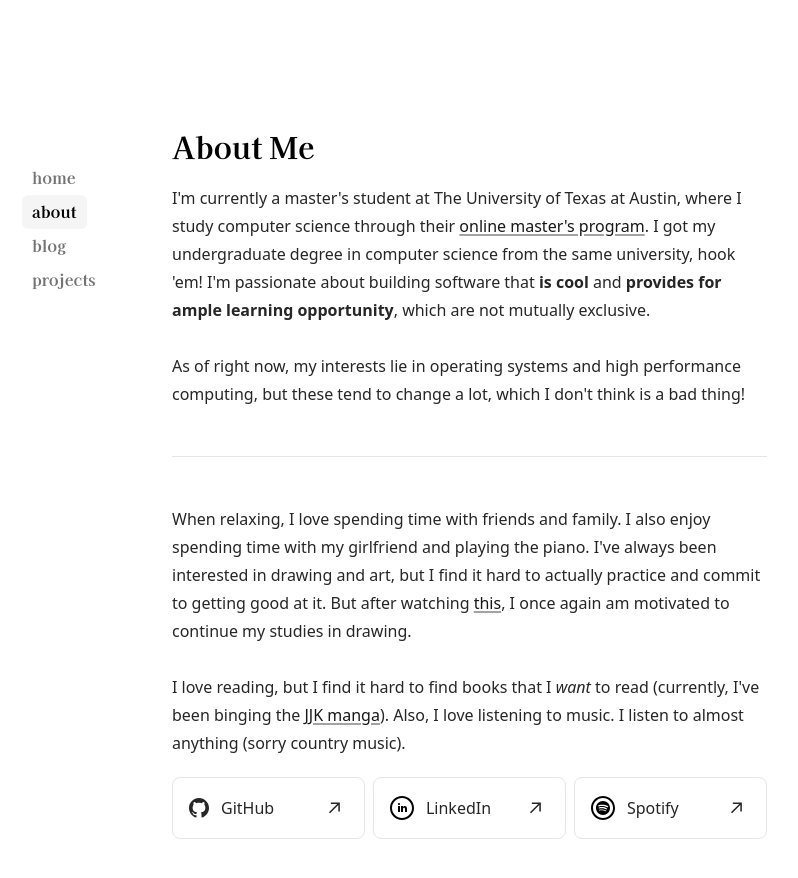
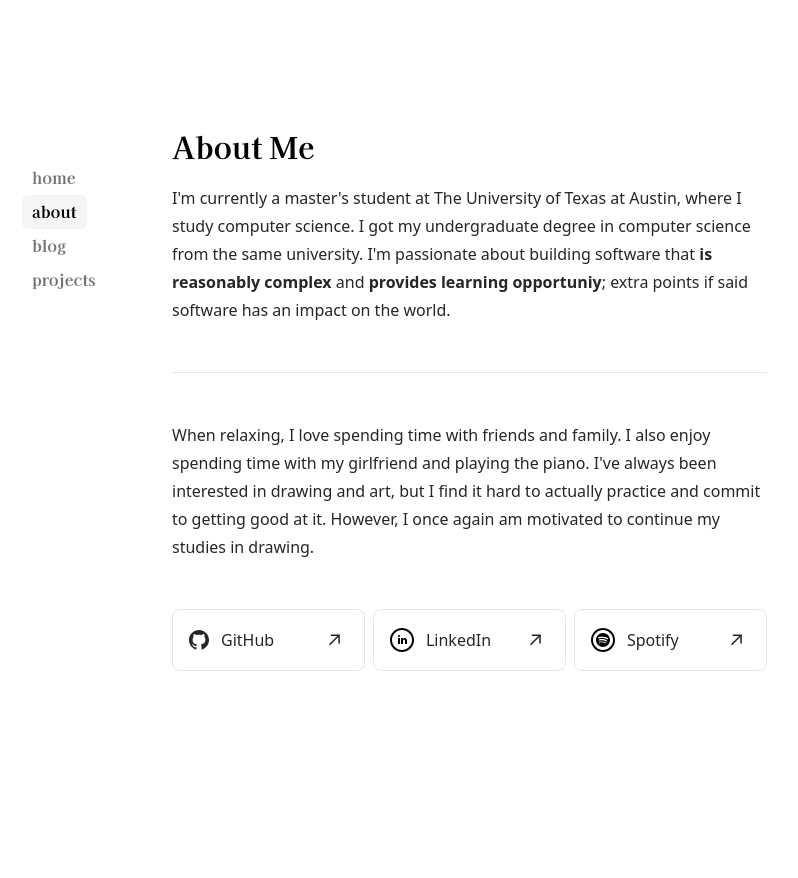
Before and after one commit to Nathaniel-Nemenzo/portfolio, a Next.js app: page /about in a window 1280 px wide. Shown: the top 878 px of the page, without its empty margins (170-968 px from the left). After the commit the page ends 831 px from the top, so only its background shows below. Built offline with nearby package versions, Linux system fonts and the light colour scheme.

Commit message:
updated work and bio

```diff
--- a/app/about/page.tsx
+++ b/app/about/page.tsx
@@ -17,14 +17,11 @@ export default function AboutPage() {
       <h1 className="font-bold text-3xl font-serif">About Me</h1>
       <div className="prose prose-neutral dark:prose-invert text-neutral-800 dark:text-neutral-200">
        <p>
-        I'm currently a master's student at The University of Texas at Austin, where I study computer science through their <a href="https://www.cs.utexas.edu/graduate-program/masters-program/msonline">online master's program</a>. I got my undergraduate degree in computer science from the same university, hook 'em! I'm passionate about building software that <b>is cool</b> and <b>provides for ample learning opportunity</b>, which are not mutually exclusive. <br/><br/>
-
-        As of right now, my interests lie in operating systems and high performance computing, but these tend to change a lot, which I don't think is a bad thing!
+        I'm currently a master's student at The University of Texas at Austin, where I study computer science. I got my undergraduate degree in computer science from the same university. I'm passionate about building software that <b>is reasonably complex</b> and <b>provides learning opportuniy</b>; extra points if said software has an impact on the world. <br/>
        </p>
        <hr/>
        <p>
-        When relaxing, I love spending time with friends and family. I also enjoy spending time with my girlfriend and playing the piano. I've always been interested in drawing and art, but I find it hard to actually practice and commit to getting good at it. But after watching <a href="https://en.wikipedia.org/wiki/Spider-Man:_Across_the_Spider-Verse">this</a>, I once again am motivated to continue my studies in drawing. <br/><br/>
-        I love reading, but I find it hard to find books that I <i>want</i> to read (currently, I've been binging the <a href='https://en.wikipedia.org/wiki/Jujutsu_Kaisen'>JJK manga</a>). Also, I love listening to music. I listen to almost anything (sorry country music).
+        When relaxing, I love spending time with friends and family. I also enjoy spending time with my girlfriend and playing the piano. I've always been interested in drawing and art, but I find it hard to actually practice and commit to getting good at it. However, I once again am motivated to continue my studies in drawing. <br/><br/>
        </p>
        <div className="flex flex-col gap-2 md:flex-row md:gap-2">
        <a
--- a/lib/info.tsx
+++ b/lib/info.tsx
@@ -12,7 +12,7 @@ export const about = () => {
 export const bio = () => {
   return (
     <p className='prose prose-neutral dark:prose-invert text-neutral-800 dark:text-neutral-200'>
-      Previously, I've interned at <i>Amazon</i> inside the AFT organization building internal tools and at <i>NASA</i> doing research on blockchain-based storage for satellite observation data. Currently, I work at <i>JPMC</i>. Outside of school and work, I love drawing, tennis, and working on side projects. <br/><br/>
+      Previously, I've interned at <i>Amazon</i> inside the AFT organization building internal tools and at <i>NASA</i> doing research on blockchain-based storage for satellite observation data. Currently, I work at <i>Amazon</i>. Outside of school and work, I love drawing, tennis, and working on side projects. <br/><br/>
 
       This website is built using Next.js, deployed with Vercel and is based off of a template by Lee Robinson. You can find it <a href='https://github.com/leerob/leerob.io'>here.</a>
     </p>
```
